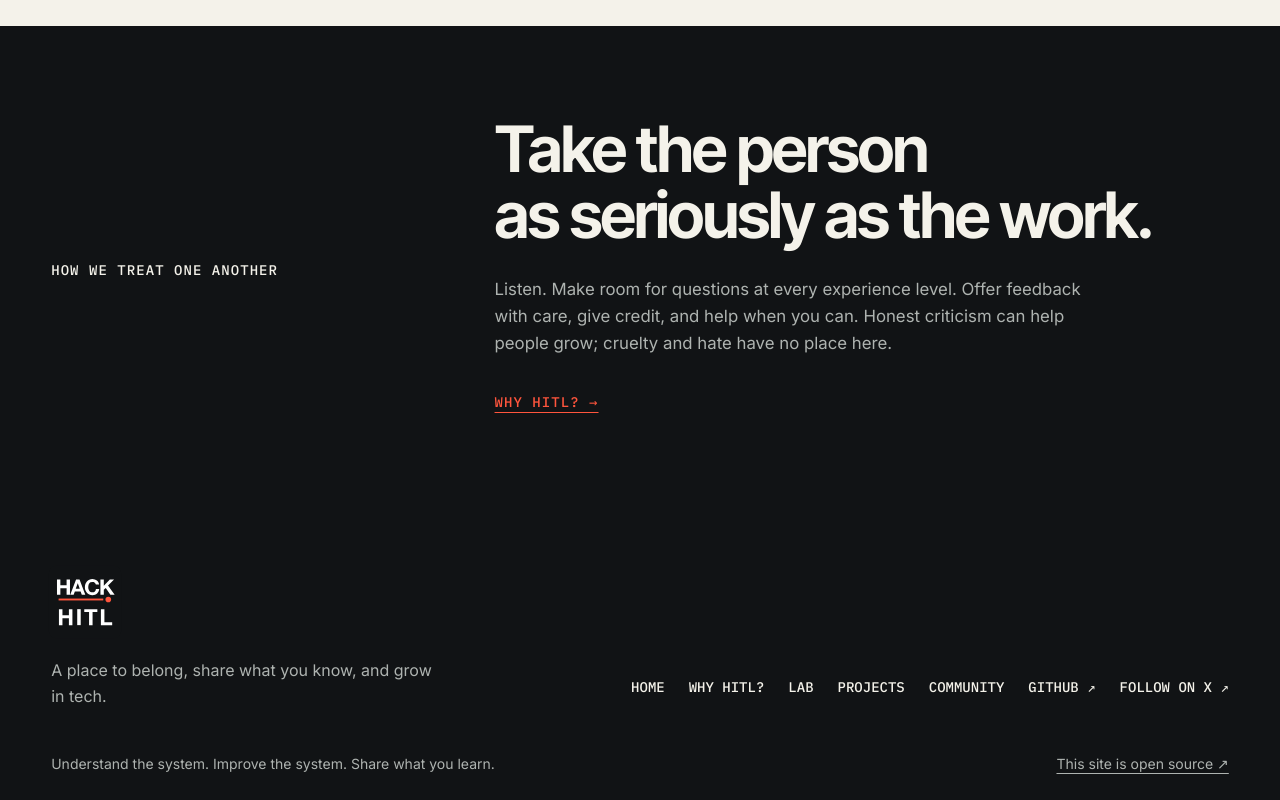
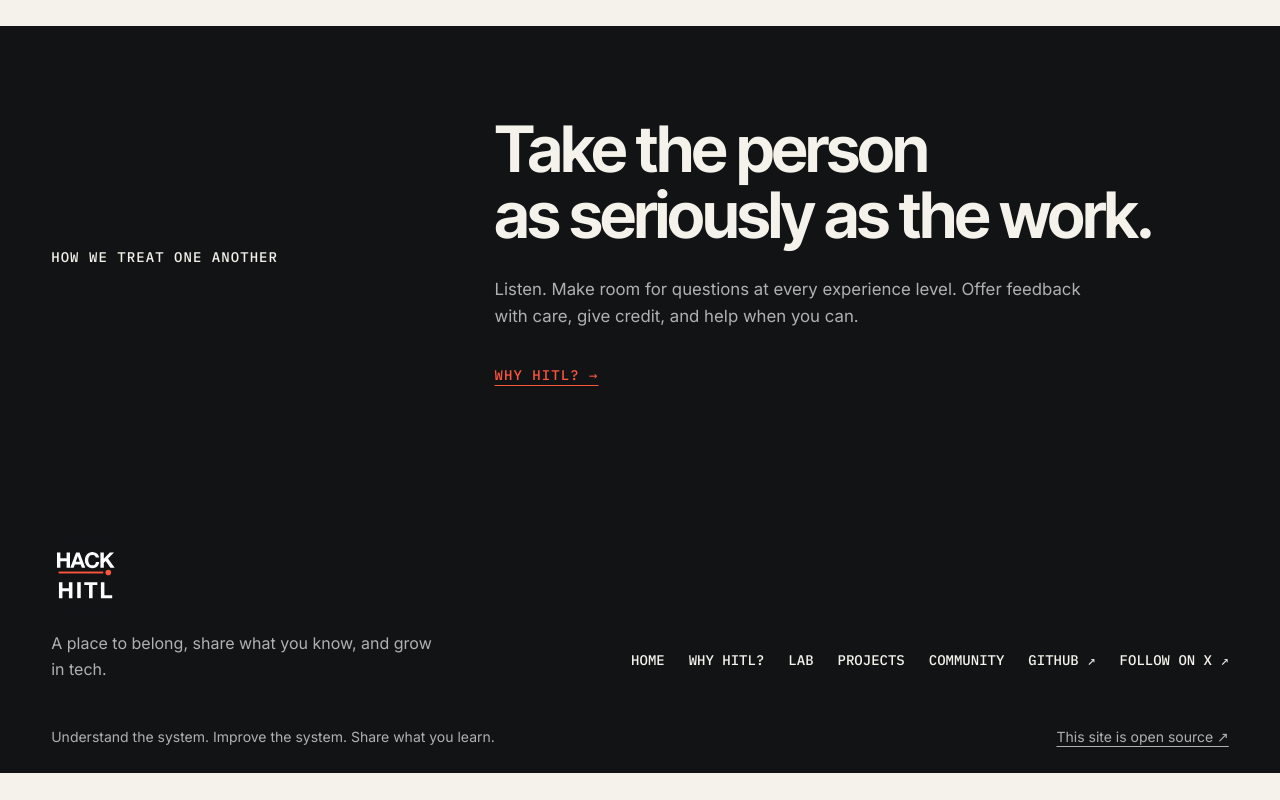
Before and after one commit to Hackers-in-the-Loop/website, a Next.js app: page /community in a window 1280 px wide. Shown: the part 1184-1984 px from the top of the page. After the commit the page ends 1957 px from the top, so only its background shows below. Built offline with nearby package versions, Linux system fonts and the light colour scheme; no server answers.

Commit message:
Remove requested sentence from community page

```diff
--- a/src/app/community/page.tsx
+++ b/src/app/community/page.tsx
@@ -18,6 +18,6 @@ export default function CommunityPage() {
         <article className="community-place"><p className="metadata">Founder / Connect</p><h3>Connect with the founder.</h3><p>Follow along on X, or get in touch there about the community, a project idea, or supporting the Lab with hardware or hosting.</p><div className="community-place__actions"><a className="button" href={siteConfig.xUrl} target="_blank" rel="noreferrer">Find the founder on X ↗</a></div></article>
       </div>
     </section>
-    <section className="community-ethos" aria-labelledby="ethos-title"><div className="site-shell community-ethos__inner"><p className="eyebrow">How we treat one another</p><div><h2 id="ethos-title">Take the person<br />as seriously as the work.</h2><p>Listen. Make room for questions at every experience level. Offer feedback with care, give credit, and help when you can. Honest criticism can help people grow; cruelty and hate have no place here.</p><Link className="text-link" href="/why">Why HITL? →</Link></div></div></section>
+    <section className="community-ethos" aria-labelledby="ethos-title"><div className="site-shell community-ethos__inner"><p className="eyebrow">How we treat one another</p><div><h2 id="ethos-title">Take the person<br />as seriously as the work.</h2><p>Listen. Make room for questions at every experience level. Offer feedback with care, give credit, and help when you can.</p><Link className="text-link" href="/why">Why HITL? →</Link></div></div></section>
   </>;
 }
```
